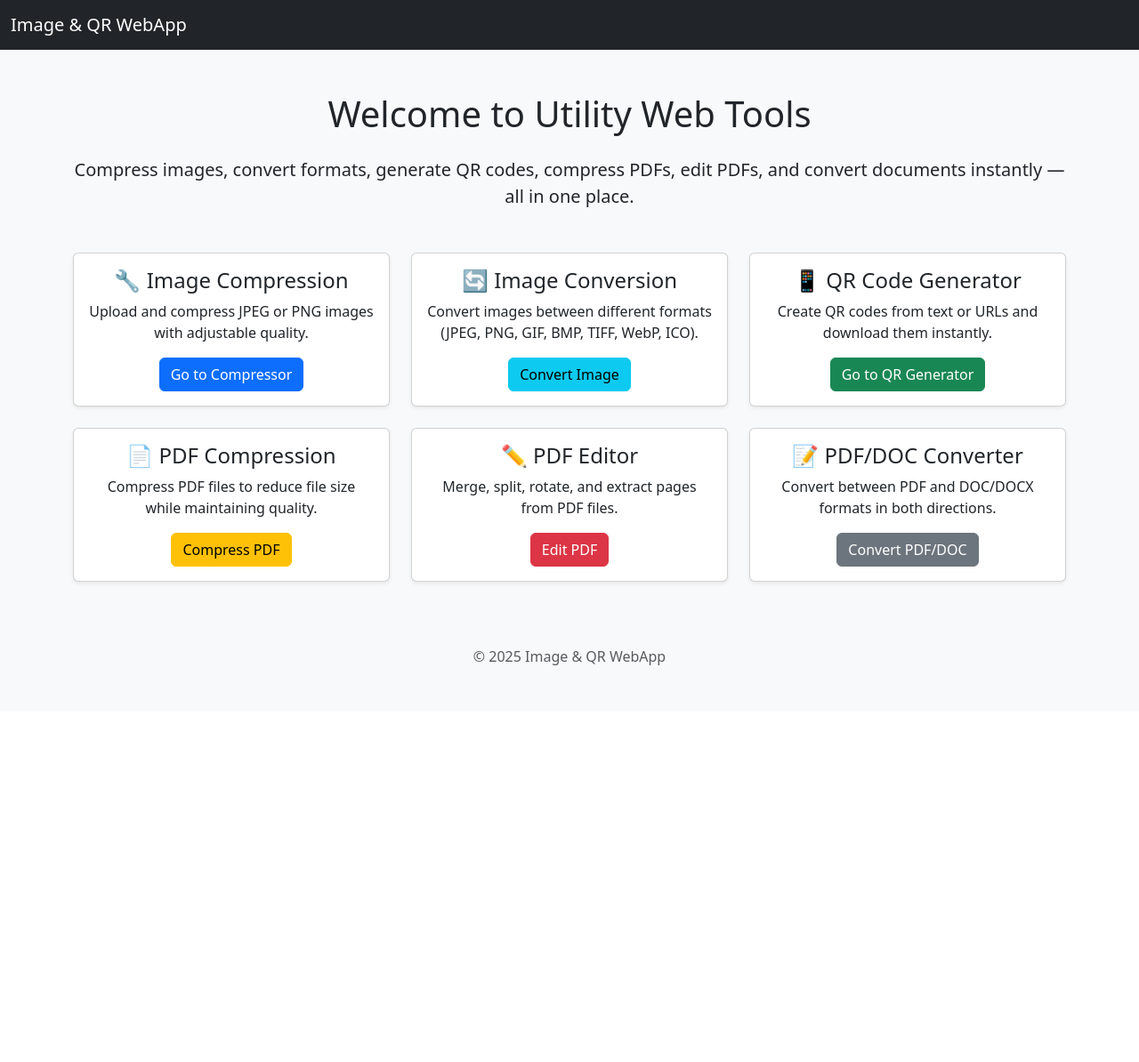
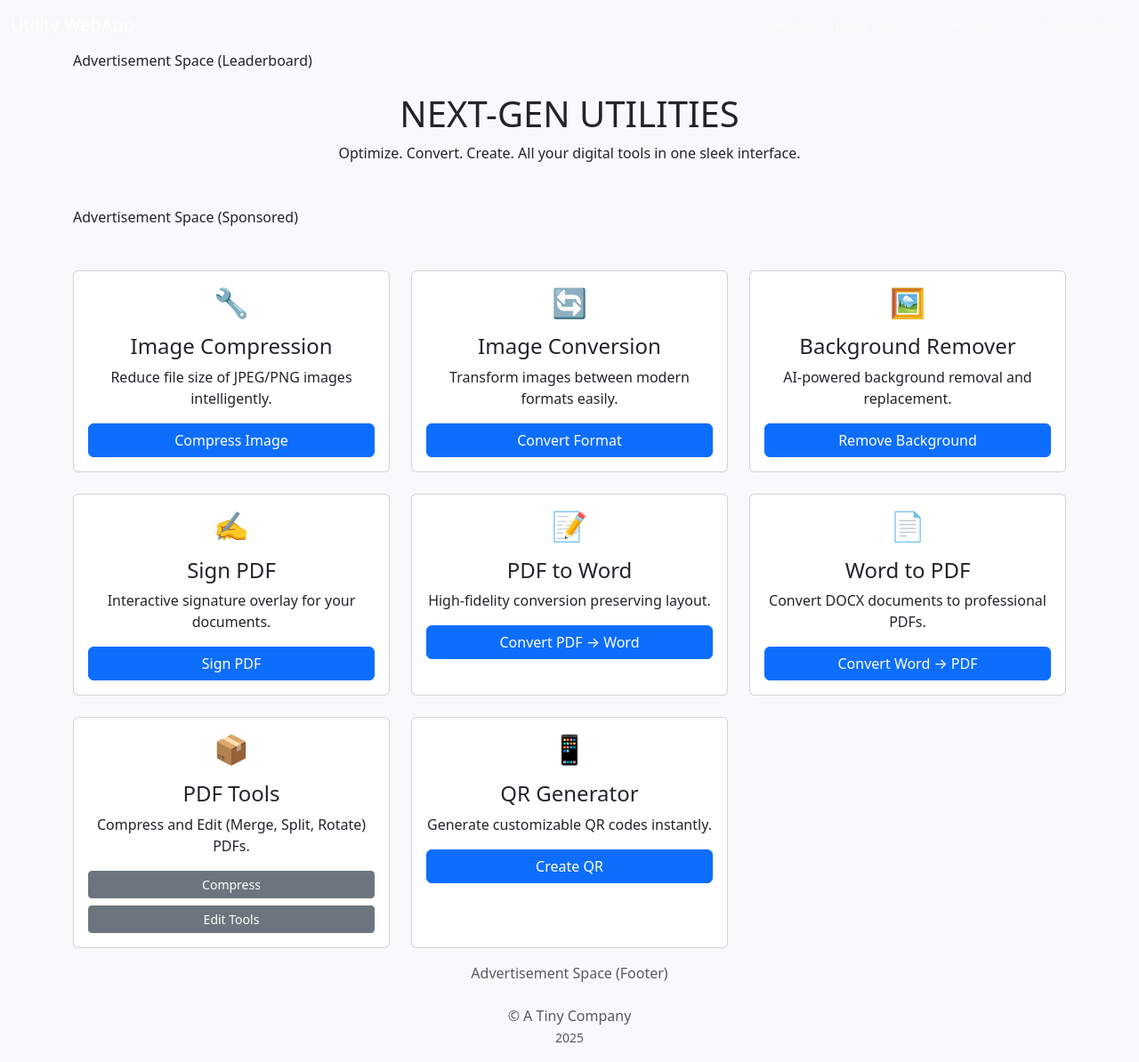
Before and after one commit to kpfahiz/utility_web, a Flask app: page / in a window 1280 px wide. Shown: the whole page at 89% size. Before the commit the page ends 748 px from the top, so only its background shows below. Run offline with Flask 3, Linux system fonts and the light colour scheme; some libraries are stand-ins or nearby versions.

Commit message:
routs and template

```diff
--- a/app/routes.py
+++ b/app/routes.py
@@ -11,13 +11,16 @@ from .pdf_tools import (
     extract_pages,
     merge_pdfs,
     rotate_pdf,
+    rotate_pdf,
     split_pdf,
+    add_signature,
 )
 from .qr_tools import (
     DEFAULT_BACKGROUND_COLOR,
     DEFAULT_FILL_COLOR,
     generate_qr,
 )
+from .bg_tools import remove_background
 from .utils.logger import logger
 
 main = Blueprint("main", __name__)
@@ -140,6 +143,81 @@ def download(filename: str):
     return send_file(file_path, as_attachment=True)
 
 
+
+
+@main.route("/download-bg-removed/<filename>")
+def download_bg_removed(filename: str):
+    """
+    Download a background removed image.
+    Support renaming via query parameter 'name'.
+    """
+    upload_folder = current_app.config["UPLOAD_FOLDER"]
+    file_path = os.path.join(upload_folder, filename)
+
+    # Check if a custom name is provided
+    download_name = request.args.get("name")
+    if download_name:
+        # Ensure it has the correct extension
+        ext = os.path.splitext(filename)[1]
+        if not download_name.lower().endswith(ext.lower()):
+            download_name += ext
+    else:
+        download_name = filename
+
+    return send_file(file_path, as_attachment=True, download_name=download_name)
+
+
+@main.route("/remove-background", methods=["GET", "POST"])
+def remove_background_route() -> str:
+    """
+    Handle background removal form.
+    """
+    if request.method == "POST":
+        file = request.files.get("image")
+        if not file:
+             return render_template("remove_background.html", error="Please select an image")
+
+        background_color = None
+        if request.form.get("enable_color") and request.form.get("background_color"):
+            background_color = request.form.get("background_color")
+
+        try:
+            result = remove_background(file, background_color=background_color)
+
+            # Save the result to the upload folder so we can download it
+            upload_folder = current_app.config["UPLOAD_FOLDER"]
+            save_path = os.path.join(upload_folder, result["filename"])
+
+            # Reset stream position before writing
+            result["data"].seek(0)
+            with open(save_path, "wb") as f:
+                f.write(result["data"].read())
+
+            # Create data URI for preview
+            result["data"].seek(0)
+            encoded = base64.b64encode(result["data"].read()).decode("ascii")
+            image_data_uri = f"data:{result['mimetype']};base64,{encoded}"
+
+            # Format sizes
+            original_size_kb = result["original_size"] / 1024
+            processed_size_kb = result["processed_size"] / 1024
+
+            return render_template(
+                "remove_background.html",
+                processed=True,
+                image_data_uri=image_data_uri,
+                download_name=result["filename"],
+                original_size_kb=original_size_kb,
+                processed_size_kb=processed_size_kb
+            )
+
+        except Exception as e:
+            logger.error(f"Failed to remove background: {e}", exc_info=True)
+            return render_template("remove_background.html", error=f"Error: {str(e)}")
+
+    return render_template("remove_background.html")
+
+
 @main.route("/qr", methods=["GET", "POST"])
 def qr() -> str | FileStorage:
     """
@@ -203,6 +281,51 @@ def compress_pdf_route() -> str:
             compression_percentage=result["compression_percentage"],
         )
     return render_template("compress_pdf.html", compressed=False)
+
+
+
+@main.route("/sign-pdf", methods=["GET", "POST"])
+def sign_pdf_route() -> str:
+    """
+    Handle PDF signing form.
+    """
+    if request.method == "POST":
+        pdf_file = request.files.get("pdf")
+        image_file = request.files.get("image")
+
+        if not pdf_file or not image_file:
+             return render_template("sign_pdf.html", error="Please upload both PDF and Image files")
+
+        try:
+            page_num = int(request.form.get("page_num", 1))
+            scale = float(request.form.get("scale", 1.0))
+
+            # Interactive Coordinate Mode
+            x_ratio = float(request.form.get("x_ratio", 0.0))
+            y_ratio = float(request.form.get("y_ratio", 0.0))
+            rotation = int(request.form.get("rotation", 0))
+
+            # Fallback/Legacy
+            position = request.form.get("position", "manual")
+
+            result = add_signature(
+                pdf_file,
+                image_file,
+                page_num,
+                x_ratio=x_ratio,
+                y_ratio=y_ratio,
+                scale=scale,
+                rotation=rotation,
+                position=position
+            )
+
+            return send_file(result["path"], as_attachment=True, download_name=result["filename"])
+
+        except Exception as e:
+            logger.error(f"Failed to sign PDF: {e}", exc_info=True)
+            return render_template("sign_pdf.html", error=f"Error: {str(e)}")
+
+    return render_template("sign_pdf.html")
 
 
 @main.route("/edit-pdf", methods=["GET", "POST"])
--- a/app/templates/base.html
+++ b/app/templates/base.html
@@ -1,26 +1,97 @@
 <!DOCTYPE html>
 <html lang="en">
+
 <head>
   <meta charset="UTF-8">
-  <title>{% block title %}Image & QR Tools{% endblock %}</title>
+  <meta name="viewport" content="width=device-width, initial-scale=1">
+  <title>{% block title %}Utility WebApp{% endblock %}</title>
+
+  <!-- Google Fonts: Outfit (Headings) and Inter (Body) -->
+  <link rel="preconnect" href="https://fonts.googleapis.com">
+  <link rel="preconnect" href="https://fonts.gstatic.com" crossorigin>
+  <link
+    href="https://fonts.googleapis.com/css2?family=Inter:wght@400;500;600&family=Outfit:wght@500;700;800&display=swap"
+    rel="stylesheet">
+
   <link href="https://cdn.jsdelivr.net/npm/bootstrap@5.3.2/dist/css/bootstrap.min.css" rel="stylesheet">
   <link rel="stylesheet" href="{{ url_for('static', filename='css/style.css') }}">
 </head>
-<body class="bg-light">
 
-  <nav class="navbar navbar-expand-lg navbar-dark bg-dark">
+<body class="bg-light d-flex flex-column min-vh-100">
+
+  <nav class="navbar navbar-expand-lg navbar-dark">
     <div class="container-fluid">
-      <a class="navbar-brand" href="/">Image & QR WebApp</a>
+      <a class="navbar-brand" href="/">Utility WebApp</a>
+      <button class="navbar-toggler" type="button" data-bs-toggle="collapse" data-bs-target="#navbarNav"
+        aria-controls="navbarNav" aria-expanded="false" aria-label="Toggle navigation">
+        <span class="navbar-toggler-icon"></span>
+      </button>
+      <div class="collapse navbar-collapse" id="navbarNav">
+        <ul class="navbar-nav ms-auto">
+          <li class="nav-item">
+            <a class="nav-link" href="/">Home</a>
+          </li>
+          <li class="nav-item dropdown">
+            <a class="nav-link dropdown-toggle" href="#" role="button" data-bs-toggle="dropdown" aria-expanded="false">
+              Image Tools
+            </a>
+            <ul class="dropdown-menu dropdown-menu-dark">
+              <li><a class="dropdown-item" href="/compress">Compress Image</a></li>
+              <li><a class="dropdown-item" href="/convert-image">Convert Image</a></li>
+              <li><a class="dropdown-item" href="/remove-background">Remove Background</a></li>
+            </ul>
+          </li>
+          <li class="nav-item dropdown">
+            <a class="nav-link dropdown-toggle" href="#" role="button" data-bs-toggle="dropdown" aria-expanded="false">
+              PDF Tools
+            </a>
+            <ul class="dropdown-menu dropdown-menu-dark">
+              <li><a class="dropdown-item" href="/compress-pdf">Compress PDF</a></li>
+              <li><a class="dropdown-item" href="/edit-pdf">Edit PDF</a></li>
+              <li><a class="dropdown-item" href="/sign-pdf">Sign PDF</a></li>
+              <li>
+                <hr class="dropdown-divider">
+              </li>
+              <li><a class="dropdown-item" href="/convert-pdf-doc">PDF to Word</a></li>
+              <li><a class="dropdown-item" href="/convert-doc-pdf">Word to PDF</a></li>
+            </ul>
+          </li>
+          <li class="nav-item">
+            <a class="nav-link" href="/qr">QR Generator</a>
+          </li>
+        </ul>
+      </div>
     </div>
   </nav>
 
-  <div class="container mt-5">
+  <!-- Leaderboard Ad Slot -->
+  <div class="container">
+    <div class="ad-container ad-leaderboard">
+      <span>Advertisement Space (Leaderboard)</span>
+    </div>
+  </div>
+
+  <div class="container mt-4 flex-grow-1">
     {% block content %}{% endblock %}
   </div>
 
-  <footer class="text-center mt-5 mb-3 text-muted">
-    &copy; 2025 Image & QR WebApp
+  <footer class="text-center mt-auto py-3 text-muted">
+    <!-- Footer Ad Slot -->
+    <div class="container mb-4">
+      <div class="ad-container ad-footer">
+        <span>Advertisement Space (Footer)</span>
+      </div>
+    </div>
+
+    &copy; A Tiny Company<br>
+    <small id="footer-date"></small>
   </footer>
 
+  <script>
+    document.getElementById('footer-date').textContent = new Date().getFullYear();
+  </script>
+
+  <script src="https://cdn.jsdelivr.net/npm/bootstrap@5.3.2/dist/js/bootstrap.bundle.min.js"></script>
 </body>
+
 </html>
--- a/app/templates/index.html
+++ b/app/templates/index.html
@@ -1,70 +1,106 @@
 {% extends "base.html" %}
-{% block title %}Home | Image & QR Tools{% endblock %}
+{% block title %}Home | Utility WebApp{% endblock %}
 {% block content %}
-  <div class="text-center">
-    <h1 class="mb-4">Welcome to Utility Web Tools</h1>
-    <p class="lead">Compress images, convert formats, generate QR codes, compress PDFs, edit PDFs, and convert documents instantly — all in one place.</p>
+<div class="text-center mb-5">
+  <h1 class="hero-title">NEXT-GEN UTILITIES</h1>
+  <p class="hero-subtitle">Optimize. Convert. Create. All your digital tools in one sleek interface.</p>
+</div>
+
+<!-- Ad Slot (In-Feed) -->
+<div class="ad-container ad-leaderboard mb-5">
+  <span>Advertisement Space (Sponsored)</span>
+</div>
+
+<div class="row g-4">
+  <div class="col-md-6 col-lg-4">
+    <div class="card h-100">
+      <div class="card-body text-center">
+        <h2 class="mb-3">🔧</h2>
+        <h4 class="card-title">Image Compression</h4>
+        <p class="card-text">Reduce file size of JPEG/PNG images intelligently.</p>
+        <a href="/compress" class="btn btn-primary w-100 stretched-link">Compress Image</a>
+      </div>
+    </div>
   </div>
 
-  <div class="row mt-5">
-    <div class="col-md-6 col-lg-4 text-center mb-4">
-      <div class="card shadow-sm h-100">
-        <div class="card-body">
-          <h4 class="card-title">🔧 Image Compression</h4>
-          <p class="card-text">Upload and compress JPEG or PNG images with adjustable quality.</p>
-          <a href="/compress" class="btn btn-primary">Go to Compressor</a>
-        </div>
+  <div class="col-md-6 col-lg-4">
+    <div class="card h-100">
+      <div class="card-body text-center">
+        <h2 class="mb-3">🔄</h2>
+        <h4 class="card-title">Image Conversion</h4>
+        <p class="card-text">Transform images between modern formats easily.</p>
+        <a href="/convert-image" class="btn btn-primary w-100 stretched-link">Convert Format</a>
       </div>
     </div>
+  </div>
 
-    <div class="col-md-6 col-lg-4 text-center mb-4">
-      <div class="card shadow-sm h-100">
-        <div class="card-body">
-          <h4 class="card-title">🔄 Image Conversion</h4>
-          <p class="card-text">Convert images between different formats (JPEG, PNG, GIF, BMP, TIFF, WebP, ICO).</p>
-          <a href="/convert-image" class="btn btn-info">Convert Image</a>
-        </div>
+  <div class="col-md-6 col-lg-4">
+    <div class="card h-100">
+      <div class="card-body text-center">
+        <h2 class="mb-3">🖼️</h2>
+        <h4 class="card-title">Background Remover</h4>
+        <p class="card-text">AI-powered background removal and replacement.</p>
+        <a href="/remove-background" class="btn btn-primary w-100 stretched-link">Remove Background</a>
       </div>
     </div>
+  </div>
 
-    <div class="col-md-6 col-lg-4 text-center mb-4">
-      <div class="card shadow-sm h-100">
-        <div class="card-body">
-          <h4 class="card-title">📱 QR Code Generator</h4>
-          <p class="card-text">Create QR codes from text or URLs and download them instantly.</p>
-          <a href="/qr" class="btn btn-success">Go to QR Generator</a>
-        </div>
+  <div class="col-md-6 col-lg-4">
+    <div class="card h-100">
+      <div class="card-body text-center">
+        <h2 class="mb-3">✍️</h2>
+        <h4 class="card-title">Sign PDF</h4>
+        <p class="card-text">Interactive signature overlay for your documents.</p>
+        <a href="/sign-pdf" class="btn btn-primary w-100 stretched-link">Sign PDF</a>
       </div>
     </div>
+  </div>
 
-    <div class="col-md-6 col-lg-4 text-center mb-4">
-      <div class="card shadow-sm h-100">
-        <div class="card-body">
-          <h4 class="card-title">📄 PDF Compression</h4>
-          <p class="card-text">Compress PDF files to reduce file size while maintaining quality.</p>
-          <a href="/compress-pdf" class="btn btn-warning">Compress PDF</a>
-        </div>
+  <div class="col-md-6 col-lg-4">
+    <div class="card h-100">
+      <div class="card-body text-center">
+        <h2 class="mb-3">📝</h2>
+        <h4 class="card-title">PDF to Word</h4>
+        <p class="card-text">High-fidelity conversion preserving layout.</p>
+        <a href="/convert-pdf-doc" class="btn btn-primary w-100 stretched-link">Convert PDF &rarr; Word</a>
       </div>
     </div>
+  </div>
 
-    <div class="col-md-6 col-lg-4 text-center mb-4">
-      <div class="card shadow-sm h-100">
-        <div class="card-body">
-          <h4 class="card-title">✏️ PDF Editor</h4>
-          <p class="card-text">Merge, split, rotate, and extract pages from PDF files.</p>
-          <a href="/edit-pdf" class="btn btn-danger">Edit PDF</a>
-        </div>
+  <div class="col-md-6 col-lg-4">
+    <div class="card h-100">
+      <div class="card-body text-center">
+        <h2 class="mb-3">📄</h2>
+        <h4 class="card-title">Word to PDF</h4>
+        <p class="card-text">Convert DOCX documents to professional PDFs.</p>
+        <a href="/convert-doc-pdf" class="btn btn-primary w-100 stretched-link">Convert Word &rarr; PDF</a>
       </div>
     </div>
+  </div>
 
-    <div class="col-md-6 col-lg-4 text-center mb-4">
-      <div class="card shadow-sm h-100">
-        <div class="card-body">
-          <h4 class="card-title">📝 PDF/DOC Converter</h4>
-          <p class="card-text">Convert between PDF and DOC/DOCX formats in both directions.</p>
-          <a href="/convert-pdf-doc" class="btn btn-secondary">Convert PDF/DOC</a>
+  <div class="col-md-6 col-lg-4">
+    <div class="card h-100">
+      <div class="card-body text-center">
+        <h2 class="mb-3">📦</h2>
+        <h4 class="card-title">PDF Tools</h4>
+        <p class="card-text">Compress and Edit (Merge, Split, Rotate) PDFs.</p>
+        <div class="d-grid gap-2">
+          <a href="/compress-pdf" class="btn btn-secondary btn-sm" style="position: relative; z-index: 2;">Compress</a>
+          <a href="/edit-pdf" class="btn btn-secondary btn-sm" style="position: relative; z-index: 2;">Edit Tools</a>
         </div>
       </div>
     </div>
   </div>
+
+  <div class="col-md-6 col-lg-4">
+    <div class="card h-100">
+      <div class="card-body text-center">
+        <h2 class="mb-3">📱</h2>
+        <h4 class="card-title">QR Generator</h4>
+        <p class="card-text">Generate customizable QR codes instantly.</p>
+        <a href="/qr" class="btn btn-primary w-100 stretched-link">Create QR</a>
+      </div>
+    </div>
+  </div>
+</div>
 {% endblock %}
```
Also changed, not shown: app/templates/remove_background.html (added, +122 -0 lines), app/templates/sign_pdf.html (added, +269 -0 lines).
